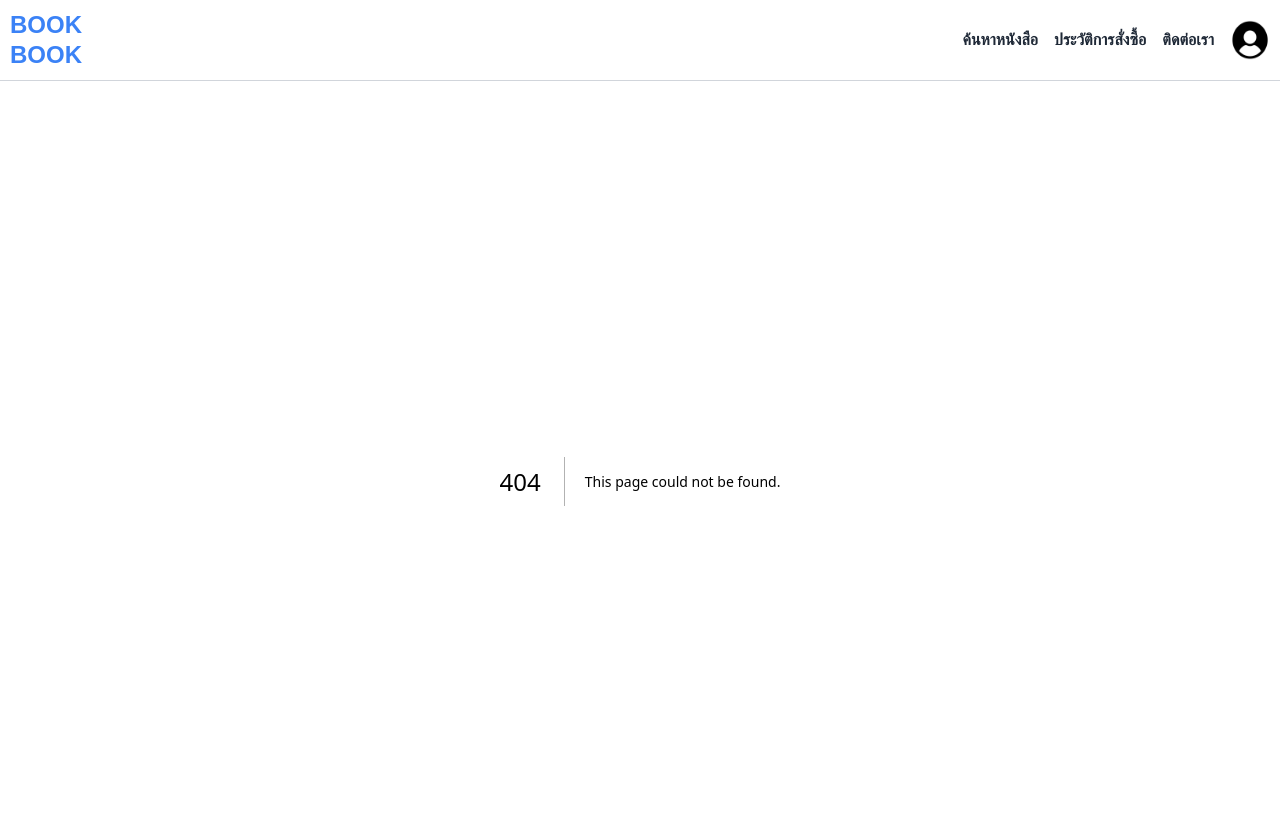
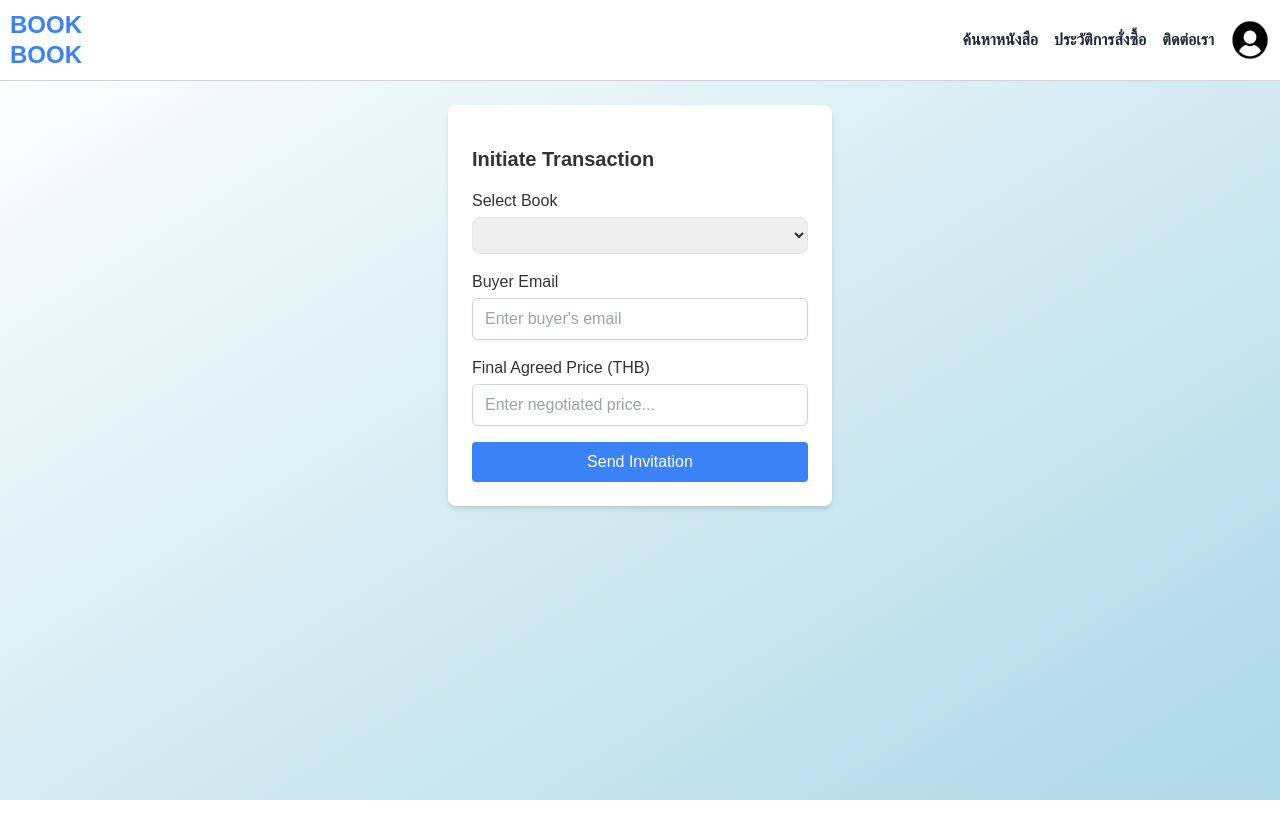
Before and after one commit to seg-org/bookbook, a Next.js app: page /transaction-initiation in a window 1280 px wide. Before the commit this address had no page. Shown: the top 838 px of the page. After the commit the page ends 800 px from the top, so only its background shows below. Built offline with nearby package versions, Linux system fonts and the light colour scheme.

Commit message:
feat: transaction-initiation-page (#24)

```diff
--- a/src/app/page.tsx
+++ b/src/app/page.tsx
@@ -21,6 +21,11 @@ export default function Home() {
             potential-matches
           </Link>
         </li>
+        <li>
+          <Link href="/transaction-initiation" style={{ color: "blue", textDecoration: "underline" }}>
+            transaction-initiation
+          </Link>
+        </li>
       </ul>
     </main>
   );
--- /dev/null
+++ b/src/app/transaction-initiation/page.tsx
@@ -0,0 +1,150 @@
+"use client";
+import { Button } from "@/components/ui/Button";
+import { Card, CardContent } from "@/components/ui/card";
+import Dialog, { DialogContent, DialogFooter, DialogHeader, DialogTitle } from "@/components/ui/Dialog";
+import { Input } from "@/components/ui/Input";
+import { Select, SelectContent, SelectItem, SelectTrigger, SelectValue } from "@/components/ui/Select";
+import axios from "axios";
+import { useRouter } from "next/navigation";
+import { useState } from "react";
+
+// Mock seller's books
+const mockBooks = [
+  { id: "book1", title: "The Great Gatsby", author: "F. Scott Fitzgerald", price: 250 },
+  { id: "book2", title: "1984", author: "George Orwell", price: 200 },
+];
+
+export default function SellerInitiateTransaction() {
+  const [selectedBook, setSelectedBook] = useState("");
+  const [buyerEmail, setBuyerEmail] = useState(""); // Buyer email input
+  const [negotiatedPrice, setNegotiatedPrice] = useState("");
+  const [openDialog, setOpenDialog] = useState(false);
+  const [loading, setLoading] = useState(false);
+  const [errors, setErrors] = useState<{ selectedBook?: string; buyerEmail?: string; negotiatedPrice?: string }>({});
+  const router = useRouter();
+
+  // ✅ Validate form before submission
+  const validateForm = () => {
+    let newErrors: { selectedBook?: string; buyerEmail?: string; negotiatedPrice?: string } = {};
+    if (!selectedBook) newErrors.selectedBook = "Select a book to sell.";
+    if (!buyerEmail || !buyerEmail.includes("@")) newErrors.buyerEmail = "Enter a valid buyer email.";
+    if (!negotiatedPrice || isNaN(Number(negotiatedPrice)) || Number(negotiatedPrice) <= 0)
+      newErrors.negotiatedPrice = "Enter a valid negotiated price.";
+    setErrors(newErrors);
+    return Object.keys(newErrors).length === 0;
+  };
+
+  // ✅ Submit Transaction Invitation API Call
+  const sendTransactionInvitation = async () => {
+    if (!validateForm()) return;
+    setLoading(true);
+    setOpenDialog(false);
+
+    try {
+      const response = await axios.post("/api/transaction/invite", {
+        sellerId: "user456", // Mock seller ID (Replace with actual logged-in seller ID)
+        buyerEmail, // Now sending email instead of buyer ID
+        bookId: selectedBook,
+        negotiatedPrice: Number(negotiatedPrice),
+        status: "PENDING_BUYER_CONFIRMATION", // Buyer must confirm before proceeding
+      });
+
+      if (response.status === 201) {
+        alert("Transaction invitation sent successfully!");
+        router.push("/transactionHistoryPage"); // Redirect to transaction history
+      }
+    } catch (error) {
+      console.error("Error sending transaction invitation:", error);
+      alert("Failed to send transaction invitation. Please try again.");
+    } finally {
+      setLoading(false);
+    }
+  };
+
+  return (
+    <div className="flex flex-col items-center p-6">
+      <Card className="w-96 p-4">
+        <CardContent>
+          <h2 className="mb-4 text-xl font-bold">Initiate Transaction</h2>
+
+          {/* Select Book */}
+          <div className="mt-4">
+            <label className="mb-1 block font-medium">Select Book</label>
+            <Select onValueChange={setSelectedBook}>
+              <SelectTrigger>
+                <SelectValue placeholder="Select a book" />
+              </SelectTrigger>
+              <SelectContent>
+                {mockBooks.map((book) => (
+                  <SelectItem key={book.id} value={book.id}>
+                    {book.title} - {book.author} ({book.price} THB)
+                  </SelectItem>
+                ))}
+              </SelectContent>
+            </Select>
+            {errors.selectedBook && <p className="text-sm text-red-500">{errors.selectedBook}</p>}
+          </div>
+
+          {/* Buyer Email Input */}
+          <div className="mt-4">
+            <label className="mb-1 block font-medium">Buyer Email</label>
+            <Input
+              type="email"
+              placeholder="Enter buyer's email"
+              value={buyerEmail}
+              onChange={(e) => setBuyerEmail(e.target.value)}
+            />
+            {errors.buyerEmail && <p className="text-sm text-red-500">{errors.buyerEmail}</p>}
+          </div>
+
+          {/* Negotiated Price */}
+          <div className="mt-4">
+            <label className="mb-1 block font-medium">Final Agreed Price (THB)</label>
+            <Input
+              type="number"
+              placeholder="Enter negotiated price..."
+              value={negotiatedPrice}
+              onChange={(e) => setNegotiatedPrice(e.target.value)}
+            />
+            {errors.negotiatedPrice && <p className="text-sm text-red-500">{errors.negotiatedPrice}</p>}
+          </div>
+
+          <Button className="mt-4 w-full" onClick={() => setOpenDialog(true)} disabled={loading}>
+            {loading ? "Processing..." : "Send Invitation"}
+          </Button>
+        </CardContent>
+      </Card>
+
+      {/* Confirmation Dialog */}
+      <Dialog open={openDialog} onClose={() => setOpenDialog(false)}>
+        <DialogContent>
+          <DialogHeader>
+            <DialogTitle>Confirm Transaction Invitation</DialogTitle>
+          </DialogHeader>
+          <p>Are you sure you want to send this transaction invitation?</p>
+          <p>
+            <strong>Book:</strong> {mockBooks.find((b) => b.id === selectedBook)?.title}
+          </p>
+          <p>
+            <strong>Agreed Price:</strong> {negotiatedPrice} THB
+          </p>
+          <p>
+            <strong>Buyer Email:</strong> {buyerEmail}
+          </p>
+          <DialogFooter>
+            <Button onClick={() => setOpenDialog(false)} className="bg-gray-300 hover:bg-gray-400">
+              Cancel
+            </Button>
+            <Button
+              onClick={sendTransactionInvitation}
+              disabled={loading}
+              className="bg-blue-500 text-white hover:bg-blue-600"
+            >
+              Send Invitation
+            </Button>
+          </DialogFooter>
+        </DialogContent>
+      </Dialog>
+    </div>
+  );
+}
--- /dev/null
+++ b/src/components/ui/Dialog.tsx
@@ -0,0 +1,36 @@
+import React from "react";
+
+interface DialogProps {
+  open: boolean;
+  onClose: () => void;
+  onConfirm?: () => void;
+  children: React.ReactNode;
+}
+
+const Dialog: React.FC<DialogProps> = ({ open, onClose, children }) => {
+  if (!open) return null;
+
+  return (
+    <div className="fixed inset-0 z-50 flex items-center justify-center bg-black bg-opacity-50">
+      <div className="w-96 rounded-lg bg-white p-6 shadow-lg">{children}</div>
+    </div>
+  );
+};
+
+export default Dialog;
+
+export const DialogHeader: React.FC<{ children: React.ReactNode }> = ({ children }) => (
+  <div className="mb-4 text-xl font-bold">{children}</div>
+);
+
+export const DialogTitle: React.FC<{ children: React.ReactNode }> = ({ children }) => (
+  <h3 className="text-lg font-semibold">{children}</h3>
+);
+
+export const DialogContent: React.FC<{ children: React.ReactNode }> = ({ children }) => (
+  <div className="mt-2">{children}</div>
+);
+
+export const DialogFooter: React.FC<{ children: React.ReactNode }> = ({ children }) => (
+  <div className="mt-4 flex justify-end space-x-2">{children}</div>
+);
--- /dev/null
+++ b/src/components/ui/Select.tsx
@@ -0,0 +1,34 @@
+import React, { useState } from "react";
+
+export function Select({ children, onValueChange }: { children: React.ReactNode; onValueChange: (value: string) => void }) {
+  const [value, setValue] = useState("");
+
+  return (
+    <select
+      className="border rounded-lg px-3 py-2 w-full"
+      value={value}
+      onChange={(e) => {
+        setValue(e.target.value);
+        onValueChange(e.target.value);
+      }}
+    >
+      {children}
+    </select>
+  );
+}
+
+export function SelectTrigger({ children }: { children: React.ReactNode }) {
+  return <div className="border p-2 rounded-md">{children}</div>;
+}
+
+export function SelectValue({ placeholder }: { placeholder: string }) {
+  return <span className="text-gray-500">{placeholder}</span>;
+}
+
+export function SelectContent({ children }: { children: React.ReactNode }) {
+  return <div className="mt-2 border rounded-md p-2">{children}</div>;
+}
+
+export function SelectItem({ value, children }: { value: string; children: React.ReactNode }) {
+  return <option value={value}>{children}</option>;
+}
```
